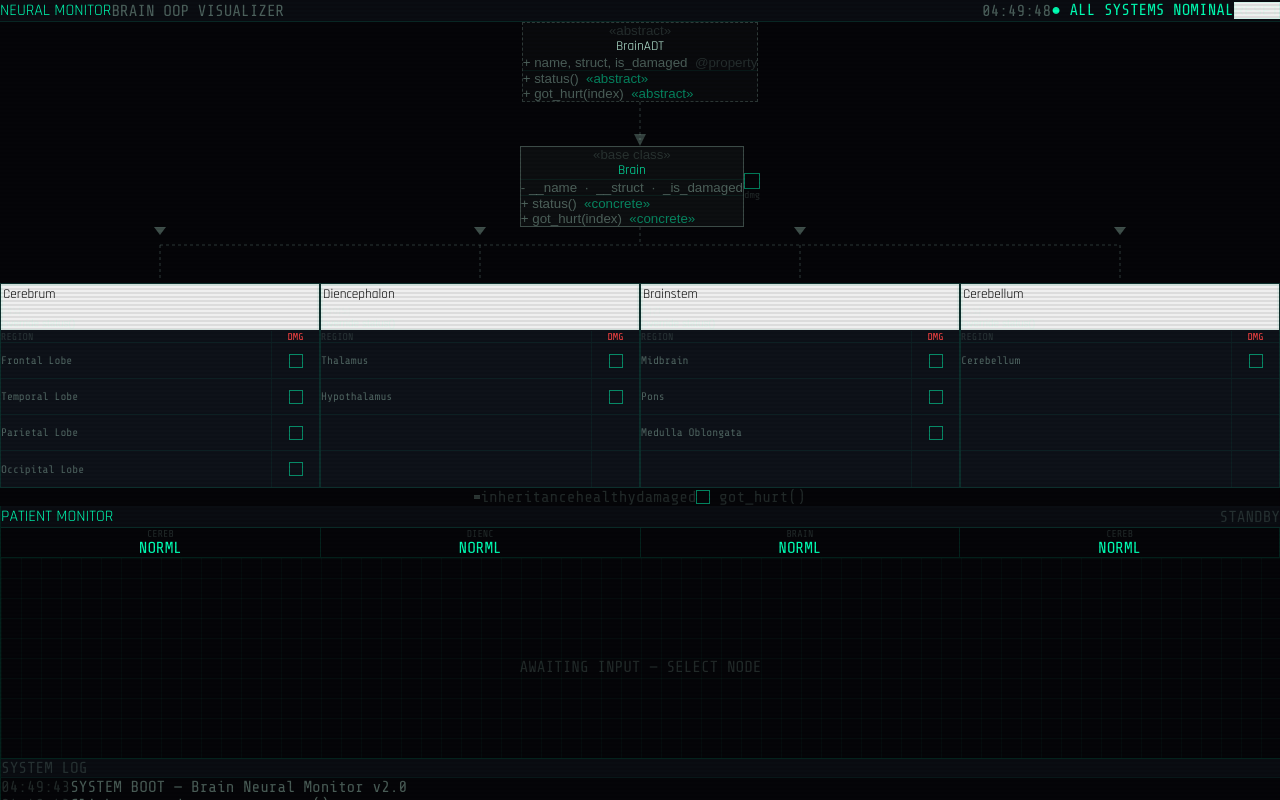
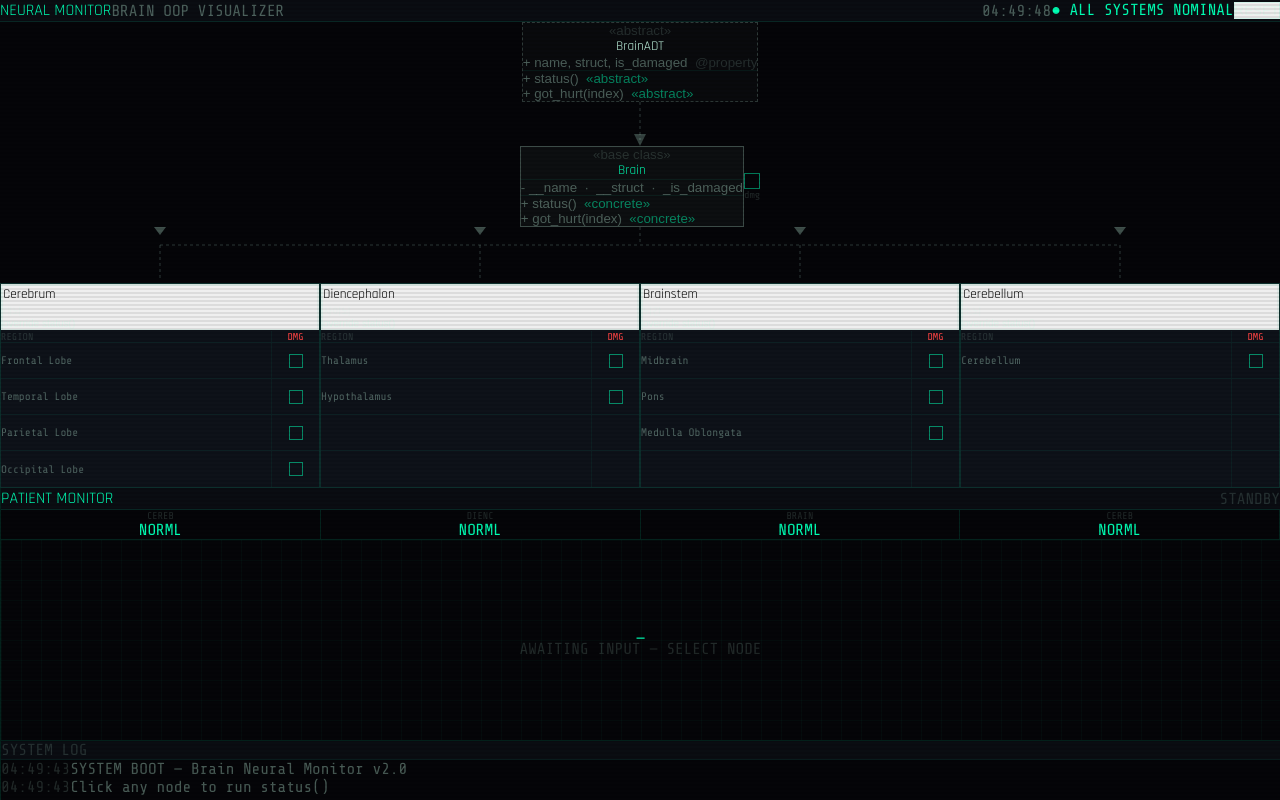
Before and after one commit to LamaHypothesis/Brain-oop, a Next.js app: page / in a window 1280 px wide. Shown: the top 800 px of the page. Built offline with nearby package versions, Linux system fonts and the light colour scheme.

Commit message:
minor UI changes

```diff
--- a/app/page.tsx
+++ b/app/page.tsx
@@ -170,7 +170,7 @@ export default function Home() {
       <div className="grid grid-cols-1 xl:grid-cols-[1fr_480px] min-h-[calc(100vh-61px)]">
 
         {/* ── LEFT: Hierarchy ── */}
-        <div className="py-10 px-10 flex flex-col items-center gap-0 overflow-auto">
+        <div className="py-10 px-12 flex flex-col items-center gap-0 overflow-auto">
 
           {/* ADT node */}
           <motion.button
@@ -222,7 +222,7 @@ export default function Home() {
           </motion.div>
 
           {/* Fan-out arrows */}
-          <div className="relative w-full max-w-5xl" style={{ height: '56px' }}>
+          <div className="relative w-full max-w-5xl mt-0" style={{ height: '56px' }}>
             <svg className="absolute inset-0 w-full h-full overflow-visible" preserveAspectRatio="none">
               <line x1="50%" y1="0" x2="50%" y2="18" className="connector" strokeWidth="1.5" />
               <line x1={`${fanX[0]}%`} y1="18" x2={`${fanX[3]}%`} y2="18" className="connector" strokeWidth="1.5" />
@@ -240,7 +240,7 @@ export default function Home() {
           </div>
 
           {/* ── Child nodes ── */}
-          <div className="grid grid-cols-4 gap-5 w-full max-w-5xl">
+          <div className="grid grid-cols-4 gap-6 w-full max-w-5xl">
             {CHILD_KEYS.map((key, ci) => {
               const meta    = META[key];
               const damaged = anyDamaged(key);
@@ -321,25 +321,7 @@ export default function Home() {
             })}
           </div>
 
-          {/* Legend */}
-          <div className="flex gap-8 mt-10 text-xs" style={{ color: 'var(--text-dim)' }}>
-            <span className="flex items-center gap-2">
-              <div className="w-5 h-px border-t border-dashed" style={{ borderColor: 'rgba(200,255,232,0.2)' }} />
-              inheritance
-            </span>
-            <span className="flex items-center gap-2">
-              <div className="w-2.5 h-2.5 rounded-sm" style={{ background: 'var(--green)', opacity: 0.6 }} />
-              healthy
-            </span>
-            <span className="flex items-center gap-2">
-              <div className="w-2.5 h-2.5 rounded-sm" style={{ background: 'var(--red)' }} />
-              damaged
-            </span>
-            <span className="flex items-center gap-2">
-              <input type="checkbox" className="med-checkbox" readOnly />
-              &nbsp;got_hurt()
-            </span>
-          </div>
+
         </div>
 
         {/* ── RIGHT: Monitor ── */}
```
